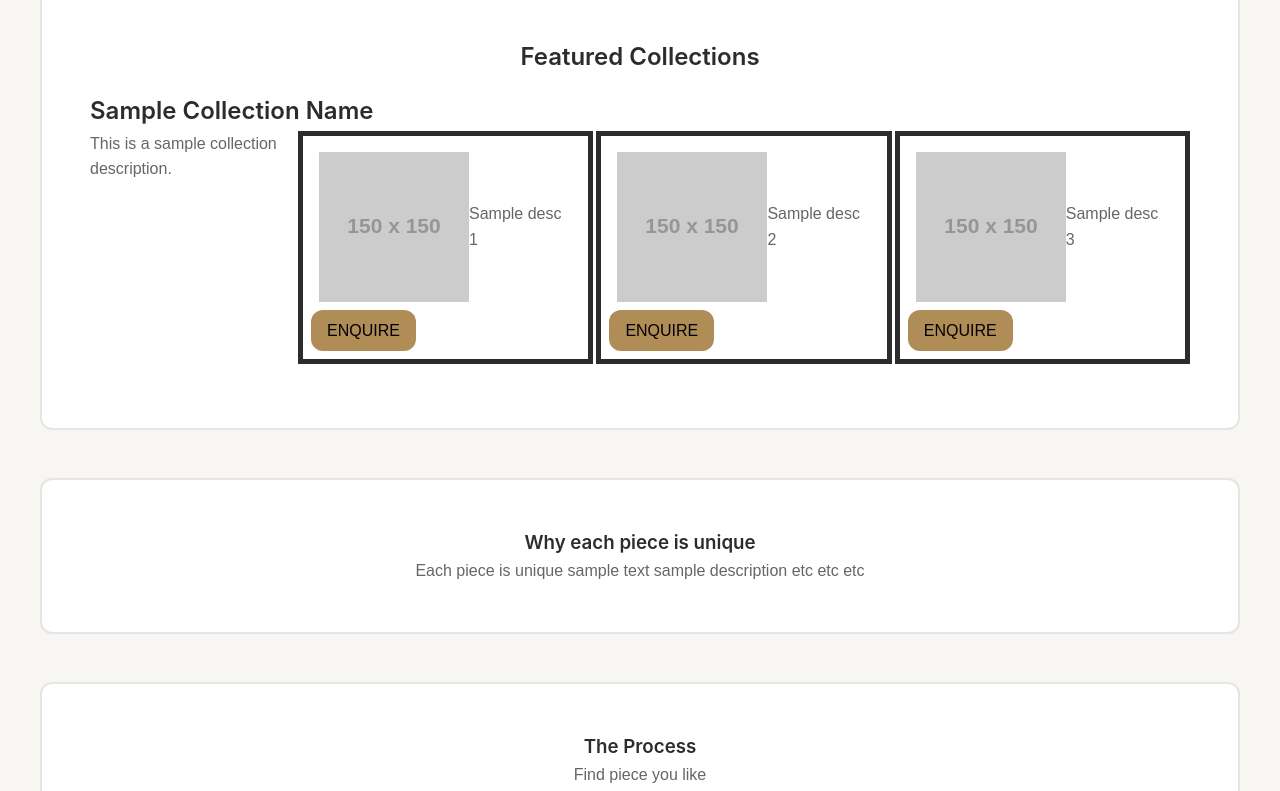
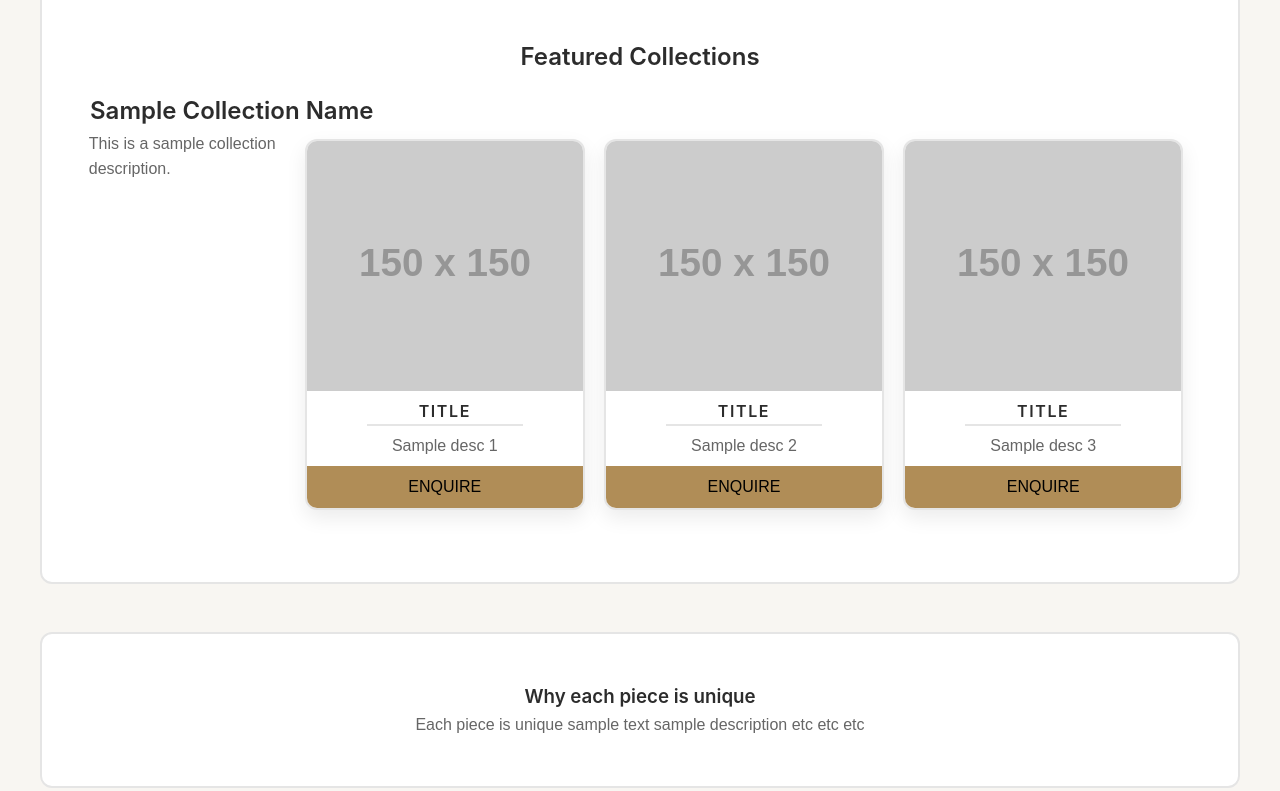
Before and after one commit to Emmet22/artist-website-template, a React (Vite) app: page / in a window 1280 px wide. Shown: the part 742-1533 px from the top of the page. Built offline with nearby package versions, Linux system fonts and the light colour scheme.

Commit message:
Redesigned ArtPiece component with proper layout, styling, applied design system, and added hover animation #9

```diff
--- a/src/components/artwork/ArtPiece.module.css
+++ b/src/components/artwork/ArtPiece.module.css
@@ -1,14 +1,61 @@
 .artPiece {
-    padding: 0.5rem;
-    border: 5px solid;
-    height: auto;
-    width: auto;
+    display: flex;
+    flex-direction: column;
+    width: 280px;
+
+    background-color: var(--clr-surface);
+    border: 2px solid var(--clr-border);
+    border-radius: var(--radius);
+
+    overflow: hidden; /* ensures that content doesnt go out of the div */
+
+    box-shadow: var(--shadow);
+    transition: transform 0.3s ease, box-shadow 0.3s ease;
+
+    margin: 0.5rem;
 }
 
-.artContent {
+.artPiece:hover {
+    transform: translateY(-5px);
+    box-shadow: var(--shadow-hover);
+}
+
+.image {
+    width: 100%;
+    max-width:280px;
+    height: 250px;
+
+    object-fit: cover; /* ensures that the image covers the entire div */
+}
+
+.description {
+    padding: 0.5rem;
+
     display: flex;
-    flex-direction: row;
+    flex-direction: column;
     align-items: center;
-    justify-content: center;
-    padding: 0.5rem;
 }
+
+.title {
+    border-bottom: 2px solid var(--clr-border);
+    width: 60%;
+    margin-bottom: 0.5rem;
+}
+
+.title h4 {
+    text-align: center;
+    text-transform: uppercase;
+    letter-spacing: 0.1em;
+}
+
+.description p {
+    color: var(--clr-secondary);
+    line-height: 1.5;
+    text-align: center;
+    max-width: 30ch; /* limit width to 30 chars */
+}
+
+.artPiece button {
+    width: 100%;
+    border-radius: 0; /* remove border radius from button to match the card */
+}
--- a/src/components/artwork/ArtPiece.tsx
+++ b/src/components/artwork/ArtPiece.tsx
@@ -2,17 +2,28 @@ import styles from './ArtPiece.module.css';
 
 interface ArtPieceProps {
     imageURL: string;
+    title: string;
     description: string;
 }
 
 
-function ArtPiece({ imageURL, description }: ArtPieceProps) {
+function ArtPiece({ imageURL, title, description }: ArtPieceProps) {
     return (
         <div className={styles.artPiece}>
-            <div className={styles.artContent}>
-                <img src={imageURL}/>
+
+            <img
+                className={styles.image}
+                src={imageURL}
+                alt={description} /* needed for accesability */
+            />
+
+            <div className={styles.description}>
+                <div className={styles.title}>
+                    <h4>{title}</h4>
+                </div>
                 <p>{description}</p>
             </div>
+
             <button className="enquireButton">ENQUIRE</button>
         </div>
 
--- a/src/components/artwork/Collection.tsx
+++ b/src/components/artwork/Collection.tsx
@@ -3,6 +3,7 @@ import styles from "./Collection.module.css";
 
 export interface ArtPieceData {
     id: number;
+    title: string;
     imageURL: string;
     description: string;
 }
@@ -29,11 +30,13 @@ function Collection({name, description, pieces}: CollectionProps) {
                 <div className={styles.collectionInfo}>
                     <p>{description}</p>
                 </div>
+
                 <div className={styles.collectionPieces}>
                     {pieces.map((piece) =>
                         <ArtPiece
                         key={piece.id}
                         imageURL={piece.imageURL}
+                        title={piece.title}
                         description={piece.description}
                         />
                     )}
--- a/src/components/common/Hero.module.css
+++ b/src/components/common/Hero.module.css
@@ -28,6 +28,7 @@
     flex: 3;
     display: flex;
     justify-content: center;
+    padding-left: 2rem;
 }
 
 .heroImage img {
--- a/src/pages/Gallery.tsx
+++ b/src/pages/Gallery.tsx
@@ -14,9 +14,9 @@ function Gallery() {
                 name="Sample Collection Name"
                 description="This is a sample collection description."
                 pieces={[
-                { id: 4, imageURL: "https://placehold.co/150x150", description: "Sample desc 1" },
-                { id: 5, imageURL: "https://placehold.co/150x150", description: "Sample desc 2" },
-                { id: 6, imageURL: "https://placehold.co/150x150", description: "Sample desc 3" },
+                { id: 4, imageURL: "https://placehold.co/150x150", title: "title",description: "Sample desc 1" },
+                { id: 5, imageURL: "https://placehold.co/150x150", title: "title", description: "Sample desc 2" },
+                { id: 6, imageURL: "https://placehold.co/150x150", title: "title",description: "Sample desc 3" },
                 ]}
             />
         </Section>
--- a/src/pages/Home.tsx
+++ b/src/pages/Home.tsx
@@ -15,9 +15,9 @@ function Home() {
             name="Sample Collection Name"
             description="This is a sample collection description."
             pieces={[
-              { id: 1, imageURL: "https://placehold.co/150x150", description: "Sample desc 1" },
-              { id: 2, imageURL: "https://placehold.co/150x150", description: "Sample desc 2" },
-              { id: 3, imageURL: "https://placehold.co/150x150", description: "Sample desc 3" },
+              { id: 1, imageURL: "https://placehold.co/150x150", title: "title", description: "Sample desc 1" },
+              { id: 2, imageURL: "https://placehold.co/150x150", title: "title",description: "Sample desc 2" },
+              { id: 3, imageURL: "https://placehold.co/150x150", title: "title",description: "Sample desc 3" },
             ]}
           />
         </Section>
--- a/src/styles/index.css
+++ b/src/styles/index.css
@@ -39,9 +39,11 @@
 
     /* Shadow */
     --shadow: 0 8px 20px rgba(0, 0, 0, 0.08);
+    --shadow-hover: 0 12px 24px rgba(0, 0, 0, 0.18);
+
 
     /* navbar glass effect */
-    --clr-surace-transparent: rgba(255, 255, 255, 0.7);
+    --clr-surface-transparent: rgba(255, 255, 255, 0.7);
 }
 
 /* base styles */
```
Also changed, not shown: src/data/SampleCollectionData.ts (+5 -5 lines).
